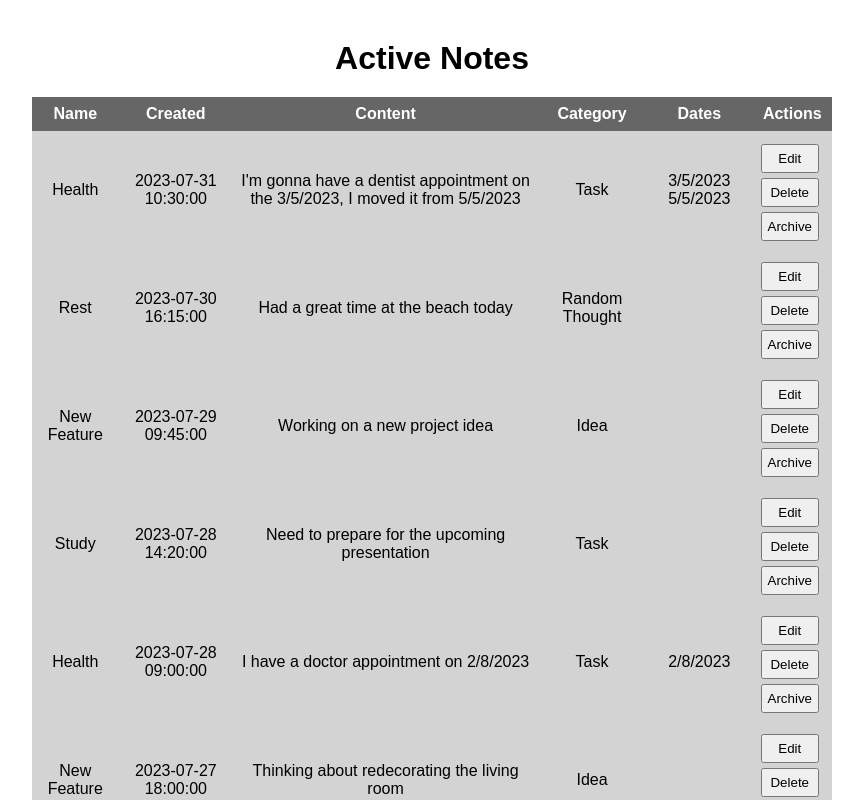
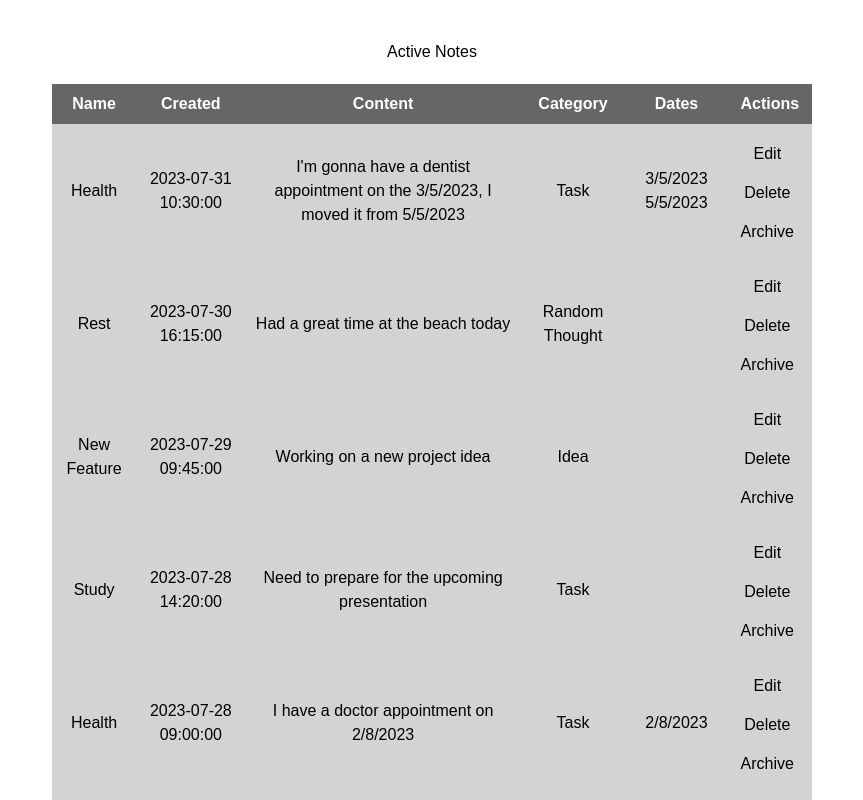
Before and after one commit to ErastKoliasa/notes-App-task2, a React (Create React App) app: page / in a window 1280 px wide. Shown: the top 800 px of the page, without its empty margins (208-1071 px from the left). Built offline with nearby package versions, Linux system fonts and the light colour scheme.

Commit message:
install and configuration tailwind

```diff
--- a/package.json
+++ b/package.json
@@ -46,6 +46,7 @@
     ]
   },
   "devDependencies": {
-    "gh-pages": "^5.0.0"
+    "gh-pages": "^5.0.0",
+    "tailwindcss": "^3.3.3"
   }
 }
--- /dev/null
+++ b/src/index.css
@@ -0,0 +1,3 @@
+@tailwind base;
+@tailwind components;
+@tailwind utilities;
--- a/src/index.tsx
+++ b/src/index.tsx
@@ -1,5 +1,6 @@
 import React from 'react';
 import ReactDOM from 'react-dom';
+import './index.css'
 import App from './App';
 import { Provider } from 'react-redux';
 import store from './redux/store';
--- /dev/null
+++ b/tailwind.config.js
@@ -0,0 +1,10 @@
+/** @type {import('tailwindcss').Config} */
+module.exports = {
+  content: [
+    "./src/**/*.{js,jsx,ts,tsx}",
+  ],
+  theme: {
+    extend: {},
+  },
+  plugins: [],
+}
```
Also changed, not shown: 1 other file (tests, documents, lock files or other folders).
